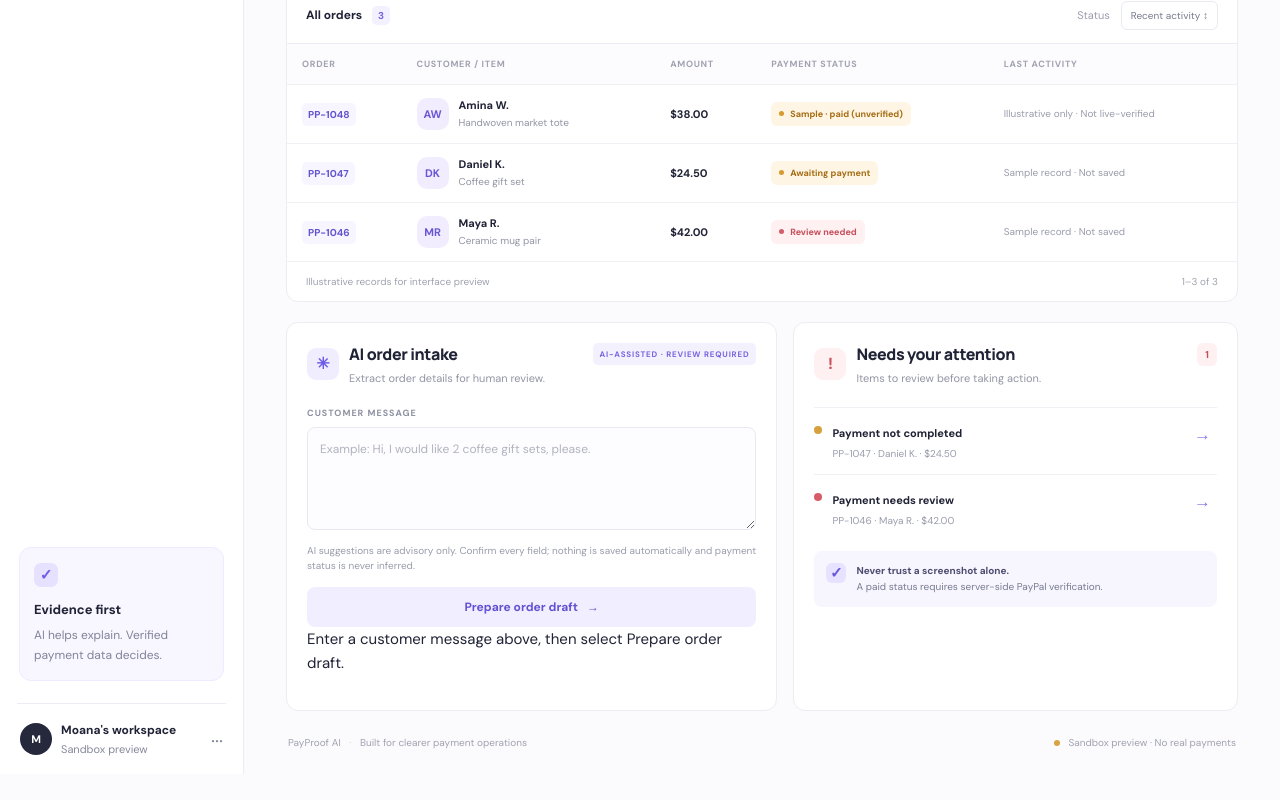
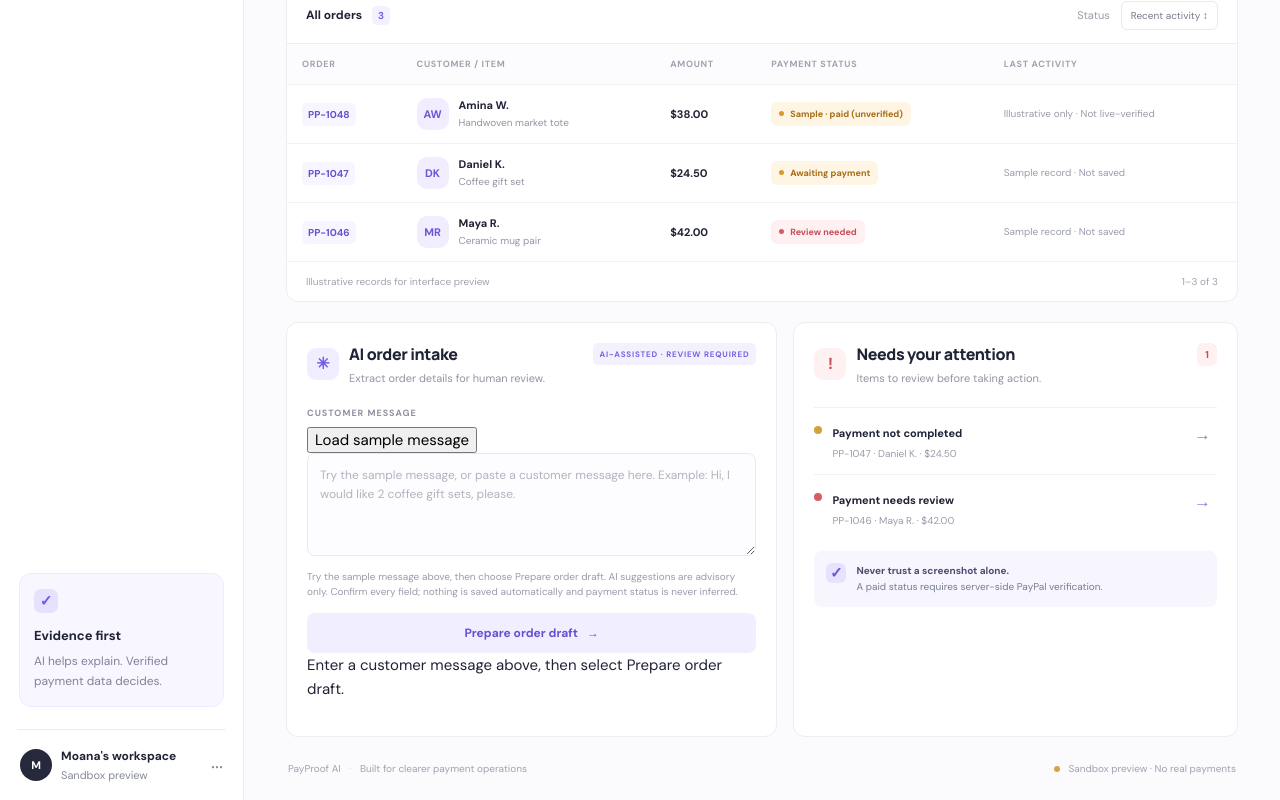
Before and after one commit to Moana-star/payproof-ai, a Next.js app: page / in a window 1280 px wide. Shown: the part 2455-3255 px from the top of the page. Before the commit the page ends 3229 px from the top, so only its background shows below. Built offline with nearby package versions, Linux system fonts and the light colour scheme.

Commit message:
Add sample customer message to AI order intake

```diff
--- a/app/page.tsx
+++ b/app/page.tsx
@@ -263,9 +263,12 @@ export default function Home() {
           <div className="lower-grid">
             <section className="intake-card" id="intake">
               <div className="panel-heading"><div><span className="panel-icon">✳</span><div><h2>AI order intake</h2><p>Extract order details for human review.</p></div></div><span className="beta-badge">AI-ASSISTED · REVIEW REQUIRED</span></div>
-              <label className="field-label" htmlFor="customer-message">CUSTOMER MESSAGE</label>
-              <textarea id="customer-message" value={message} onChange={(event) => { setMessage(event.target.value); if (draftError) setDraftError(null); }} placeholder={'Example: Hi, I would like 2 coffee gift sets, please.'} rows={4} />
-              <div className="field-hint">AI suggestions are advisory only. Confirm every field; nothing is saved automatically and payment status is never inferred.</div>
+              <div className="intake-sample-row">
+                <label className="field-label" htmlFor="customer-message">CUSTOMER MESSAGE</label>
+                <button type="button" className="sample-message-button" onClick={() => { setMessage("Hi, I'd like 2 Coffee gift sets, please. Can you prepare the order for me?"); setDraft(null); setDraftError(null); setValidationResult(null); setNotice("Sample customer message loaded. Select Prepare order draft to test AI extraction."); }}>Load sample message</button>
+              </div>
+              <textarea id="customer-message" value={message} onChange={(event) => { setMessage(event.target.value); if (draftError) setDraftError(null); }} placeholder={'Try the sample message, or paste a customer message here. Example: Hi, I would like 2 coffee gift sets, please.'} rows={4} />
+              <div className="field-hint">Try the sample message above, then choose Prepare order draft. AI suggestions are advisory only. Confirm every field; nothing is saved automatically and payment status is never inferred.</div>
               <button type="button" className="secondary-button full-button" onClick={prepareDraft} disabled={draftLoading} aria-busy={draftLoading}>{draftLoading ? "Preparing draft…" : "Prepare order draft"} <span>{draftLoading ? "…" : "→"}</span></button>
               {draftError && <p className="draft-error" role="alert">{draftError}</p>}
               <p className="draft-action-hint" aria-live="polite">{draftLoading ? "Please wait while the message is analysed." : draftError ? "No order was created. You can retry after the AI service issue is resolved." : draft ? "Draft prepared. Review every field before taking any action." : "Enter a customer message above, then select Prepare order draft."}</p>
```
